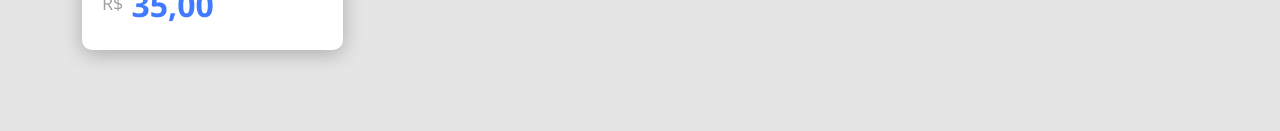
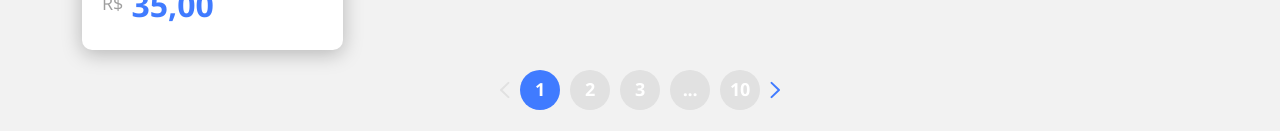
Before and after one commit to dmrsilva/delivery-system, a React (Create React App) app in the folder frontweb/: page /products in a window 1280 px wide. Shown: the part 690-821 px from the top of the page. Before the commit the page ends 800 px from the top, so only its background shows below. Built offline with nearby package versions, Linux system fonts and the light colour scheme.

Commit message:
Added structured and styled pagination

```diff
--- a/frontweb/src/assets/styles/custom.scss
+++ b/frontweb/src/assets/styles/custom.scss
@@ -2,7 +2,7 @@
   'primary': #407bff,
 );
 
-$body-bg: #e5e5e5;
+$body-bg: #F2F2F2;
 $body-color: #263238;
 
 @import '~bootstrap/scss/bootstrap.scss';
--- /dev/null
+++ b/frontweb/src/components/Pagination/index.tsx
@@ -0,0 +1,19 @@
+import { ReactComponent as ArrowIcon } from 'assets/images/arrow.svg';
+
+import './styles.css';
+
+const Pagination = () => {
+  return (
+    <div className="pagination-container">
+      <ArrowIcon className="arrow-inactive arrow-previous"/>
+      <div className="pagination-item active">1</div>
+      <div className="pagination-item">2</div>
+      <div className="pagination-item">3</div>
+      <div className="pagination-item">...</div>
+      <div className="pagination-item">10</div>
+      <ArrowIcon className="arrow-active arrow-next" />
+    </div>
+  );
+};
+
+export default Pagination;
--- /dev/null
+++ b/frontweb/src/components/Pagination/styles.css
@@ -0,0 +1,40 @@
+.pagination-container {
+  display: flex;
+  justify-content: center;
+  align-items: center;
+}
+
+.pagination-item {
+  width: 40px;
+  height: 40px;
+  border-radius: 50%;
+  background-color: #e1e1e1;
+  color: #fff;
+  font-size: 18px;
+  font-weight: bold;
+  letter-spacing: -0.015em;
+  display: flex;
+  justify-content: center;
+  align-items: center;
+  margin-left: 10px;
+}
+
+.pagination-item.active {
+  background-color: #407bff;
+}
+
+.arrow-previous {
+  transform: rotate(-180deg);
+}
+
+.arrow-next {
+  margin-left: 10px;
+}
+
+.arrow-inactive {
+  color: #e1e1e1;
+}
+
+.arrow-active {
+  color: #407bff;
+}
--- a/frontweb/src/pages/Menu/index.tsx
+++ b/frontweb/src/pages/Menu/index.tsx
@@ -1,3 +1,4 @@
+import Pagination from 'components/Pagination';
 import ProductCard from 'components/ProductCard';
 import { Link } from 'react-router-dom';
 import { Product } from 'types/product';
@@ -46,6 +47,10 @@
           </Link>
         </div>
       </div>
+      <div className="row">
+        <Pagination />
+      </div>
+
     </div>
   );
 };
```
